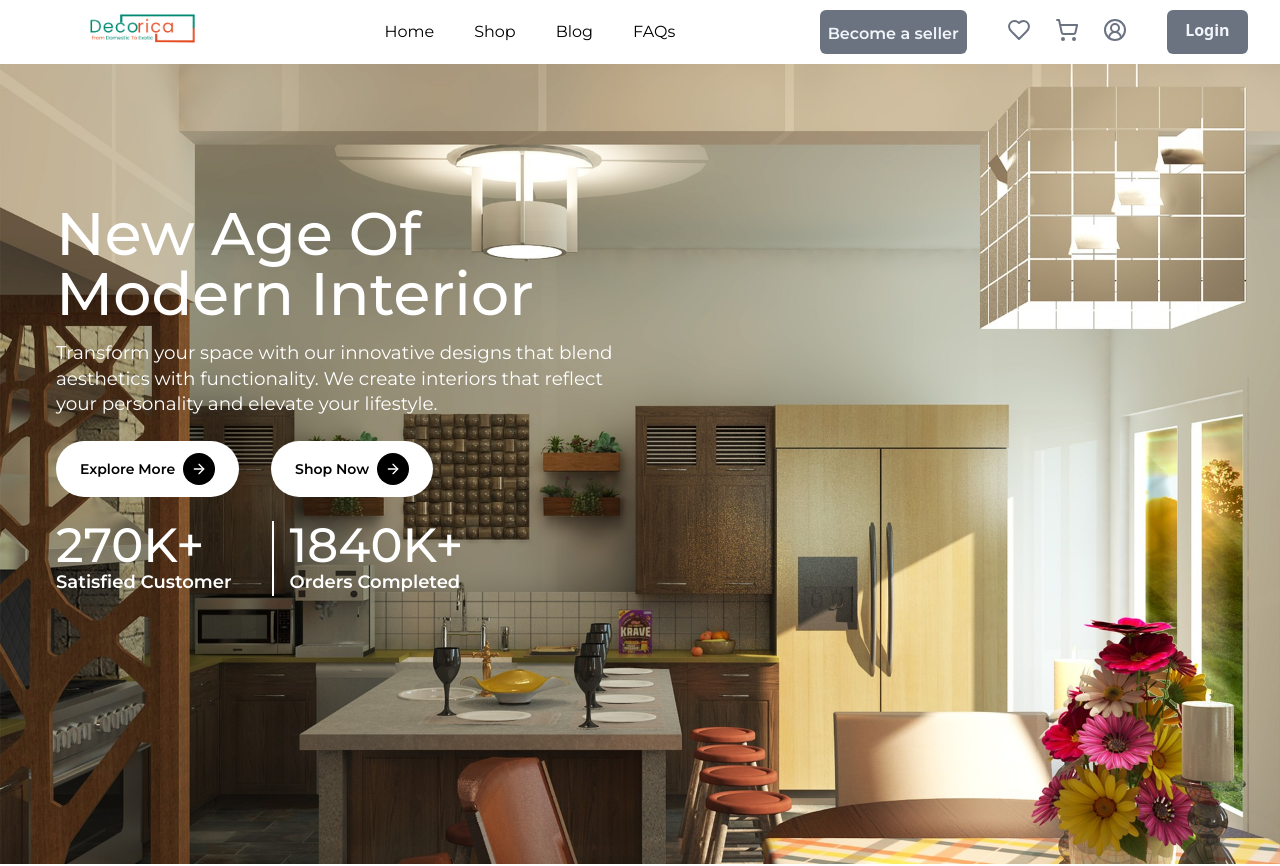
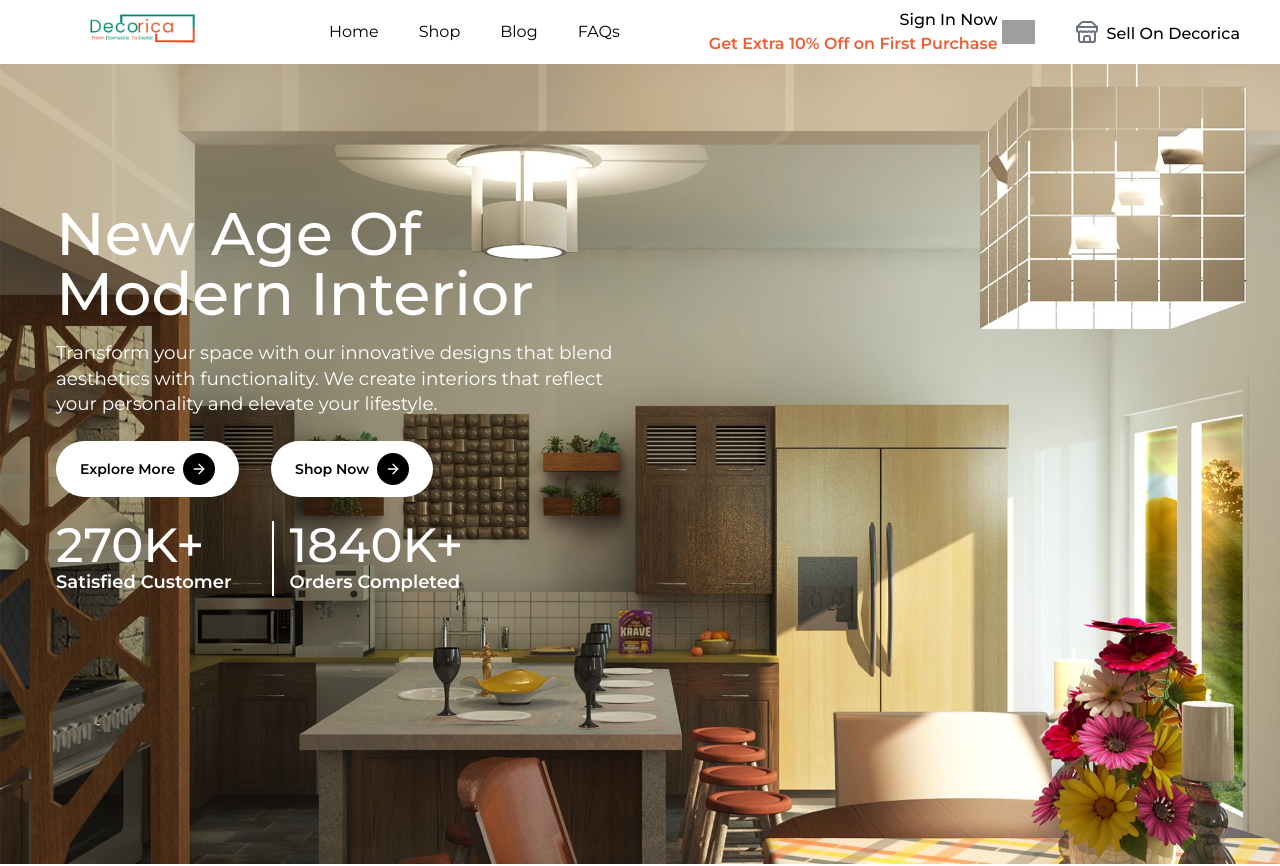
Before and after one commit to Pujari-Raj/decorica-frontend, a React (Vite) app: page / in a window 1280 px wide. Shown: the top 866 px of the page. Built offline with nearby package versions, Linux system fonts and the light colour scheme; grey boxes are pictures that could not be loaded.

Commit message:
add: changed main navbar, created UI of navbar for loggedInUser, notLoggedInUser

```diff
--- a/src/Layout/Header.jsx
+++ b/src/Layout/Header.jsx
@@ -3,6 +3,8 @@ import { Link } from "react-router-dom";
 import NavLinks from "./NavLinks";
 import { ROUTES_ARR } from "../utils/constants/globalConstants";
 import UserActions from "./UserActions";
+import { Icons } from "../Icons/Icons";
+import SellerNavigation from "./SellerNavigation";
 
 const Header = () => {
   const [activeLink, setActiveLink] = useState("");
@@ -15,22 +17,21 @@ const Header = () => {
     setActiveLink(path);
   };
 
-  console.log("activeLink",activeLink);
-
+  const [isLoggedIn, setIsLoggedIn] = useState(false);
 
   return (
     <nav className="w-full">
-      <div className="w-full mx-auto px-2 sm:px-6 lg:px-8 ">
+      <div className="w-full mx-auto px-2 sm:px-6 lg:px-8">
         <div className="flex items-center justify-between h-16 w-full">
           <div className="flex-1 flex items-center justify-between">
             <div className="flex-shrink-0 flex items-center">
-              <a href="/">
+              <Link to="/">
                 <img
                   className="object-fill w-[13rem]"
                   src="assets/logo.png "
                   alt="website-logo"
                 />
-              </a>
+              </Link>
             </div>
 
             {/* Navlinks */}
@@ -49,23 +50,132 @@ const Header = () => {
               >
                 Admin
               </Link> */}
-              <Link
-                to="/seller-dashboard/login"
-                target="_blank"
-                className="bg-gray-500 text-slate-100 p-2 pt-3 rounded-md font-MontSemiBold hover:text-white hover:bg-gray-600"
-              >
-                Become a seller
-              </Link>
 
-              <UserActions />
-              <Link
+              <div className="relative inline-block group">
+                <div className="flex items-center gap-1 cursor-pointer">
+                  <div className="flex justify-center items-center gap-1">
+                    {isLoggedIn ? (
+                      <>
+                        <p className="font-MontMedium mt-3">Hi, Pujari</p>
+                      </>
+                    ) : (
+                      <>
+                        <div className="flex flex-col">
+                          <div className="self-end font-MontMedium">
+                            Sign In Now
+                          </div>
+                          <div className="font-MontSemiBold text-[#f15c33] relative group-hover:after:content-[''] group-hover:after:absolute group-hover:after:w-1/4 group-hover:after:h-[3px] group-hover:after:bg-[#f15c33] group-hover:after:bottom-[-4px] group-hover:after:left-1/2 group-hover:after:-translate-x-1/2 group-hover:after:transition-all group-hover:after:duration-300">
+                            Get Extra 10% Off on First Purchase
+                          </div>
+                        </div>
+                      </>
+                    )}
+                  </div>
+                  <div className="cursor-pointer">
+                    <Link to="">
+                      {isLoggedIn ? (
+                        <>
+                          <div className="mt-3">
+                            <span className="block group-hover:hidden">
+                              <Icons.ChevronDown className="w-5 h-5 text-gray-600" />
+                            </span>
+                            <span className="hidden group-hover:block">
+                              <Icons.ChevronUp className="w-5 h-5 text-gray-600" />
+                            </span>
+                          </div>
+                        </>
+                      ) : (
+                        <>
+                          <img
+                            src="/assets/user-icon.svg"
+                            alt="User icon"
+                            width={33}
+                            height={33}
+                          />
+                        </>
+                      )}
+                    </Link>
+                  </div>
+                </div>
+
+                <div
+                  className={`absolute mt-3 rounded-md ${
+                    isLoggedIn
+                      ? "w-[10rem] right-[-35px]"
+                      : "w-[20.5rem] right-0"
+                  } bg-white border border-gray-200 shadow-lg z-10 invisible group-hover:opacity-100 group-hover:visible transition-all duration-300`}
+                >
+                  {isLoggedIn ? (
+                    <div className="py-2">
+                      <Link
+                        to="/profile"
+                        className="group/item font-MontMedium flex items-center gap-3 px-4 py-2 text-sm  hover:text-[#f15c33]"
+                      >
+                        <Icons.User className="w-5 h-5 text-gray-600 group-hover/item:text-[#f15c33]" />
+                        <span>My Profile</span>
+                      </Link>
+
+                      <Link
+                        to="/orders"
+                        className="group/item font-MontMedium flex items-center gap-3 px-4 py-2 text-sm  hover:text-[#f15c33]"
+                      >
+                        <Icons.Cart className="w-5 h-5 text-gray-600 group-hover/item:text-[#f15c33]" />
+                        <span>Cart</span>
+                      </Link>
+
+                      <Link
+                        to="/wishlist"
+                        className="group/item font-MontMedium flex items-center gap-3 px-4 py-2 text-sm hover:text-[#f15c33]"
+                      >
+                        <Icons.Wishlist className="w-5 h-5 text-gray-600 group-hover/item:text-[#f15c33]" />
+                        <span>Wishlist</span>
+                      </Link>
+
+                      <div className="border-t border-gray-200 my-1"></div>
+
+                      <button
+                        onClick={() => setIsLoggedIn(false)}
+                        className="group/item font-MontMedium flex items-center gap-3 w-full text-left px-4 py-2 text-sm hover:text-[#f15c33]"
+                      >
+                        <Icons.LogOut className="w-5 h-5 text-gray-600 group-hover/item:text-[#f15c33]" />
+                        <span>Logout</span>
+                      </button>
+                    </div>
+                  ) : (
+                    <div className="px-4 py-6">
+                      <div className="mb-4">
+                        <h3 className="font-MontMedium text-gray-800">
+                          Welcome
+                        </h3>
+                        <p className="text-xs font-MontMedium text-gray-600">
+                          Register now and Get Exclusive Benefits
+                        </p>
+                      </div>
+                      <Link
+                        onClick={() => setIsLoggedIn(true)}
+                        to="/Login"
+                        className="block text-center bg-[#f15c33] hover:bg-[linear-gradient(180deg,#f15c33_0%,#e6441a_100%)] text-white font-medium text-sm uppercase font-MontMedium rounded focus:outline-none border-2 border-transparent transition-colors duration-500
+                        cursor-pointer px-4 py-3 mt-4"
+                      >
+                        Login / Signup
+                      </Link>
+                    </div>
+                  )}
+                </div>
+              </div>
+
+              {/* Seller-Section */}
+              <SellerNavigation />
+
+              {/* <UserActions /> */}
+              {/* <Link
                 //   to={auth.accessToken ? "/" : "/login"}
                 //   onClick={auth.accessToken && handleLogout}
                 className="bg-gray-500 text-slate-100 px-[1.15rem] py-2 rounded-md font-bold hover:text-white hover:bg-gray-600"
               >
-                {/* {!auth.accessToken ? "Login" : "Logout"} */}
+                {!auth.accessToken ? "Login" : "Logout"}
                 Login
-              </Link>
+              </Link> */}
             </div>
           </div>
         </div>
```
